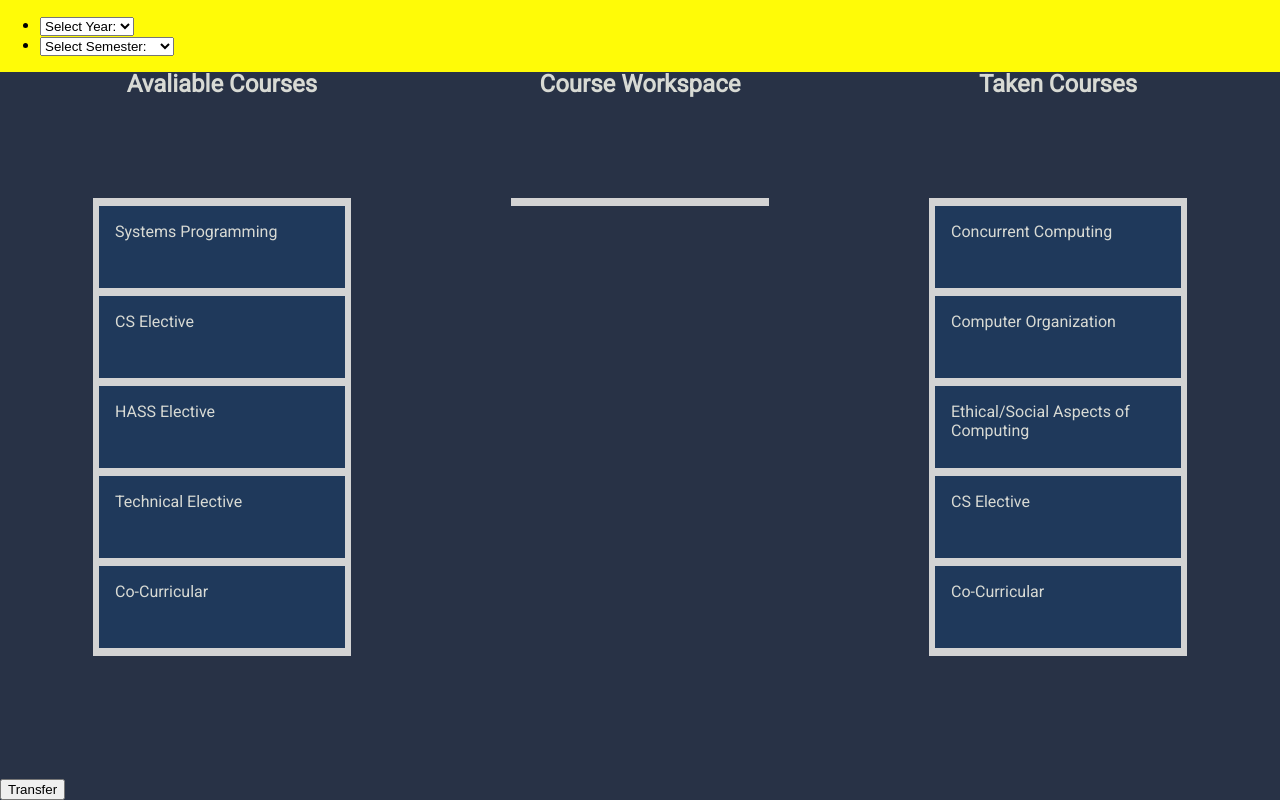
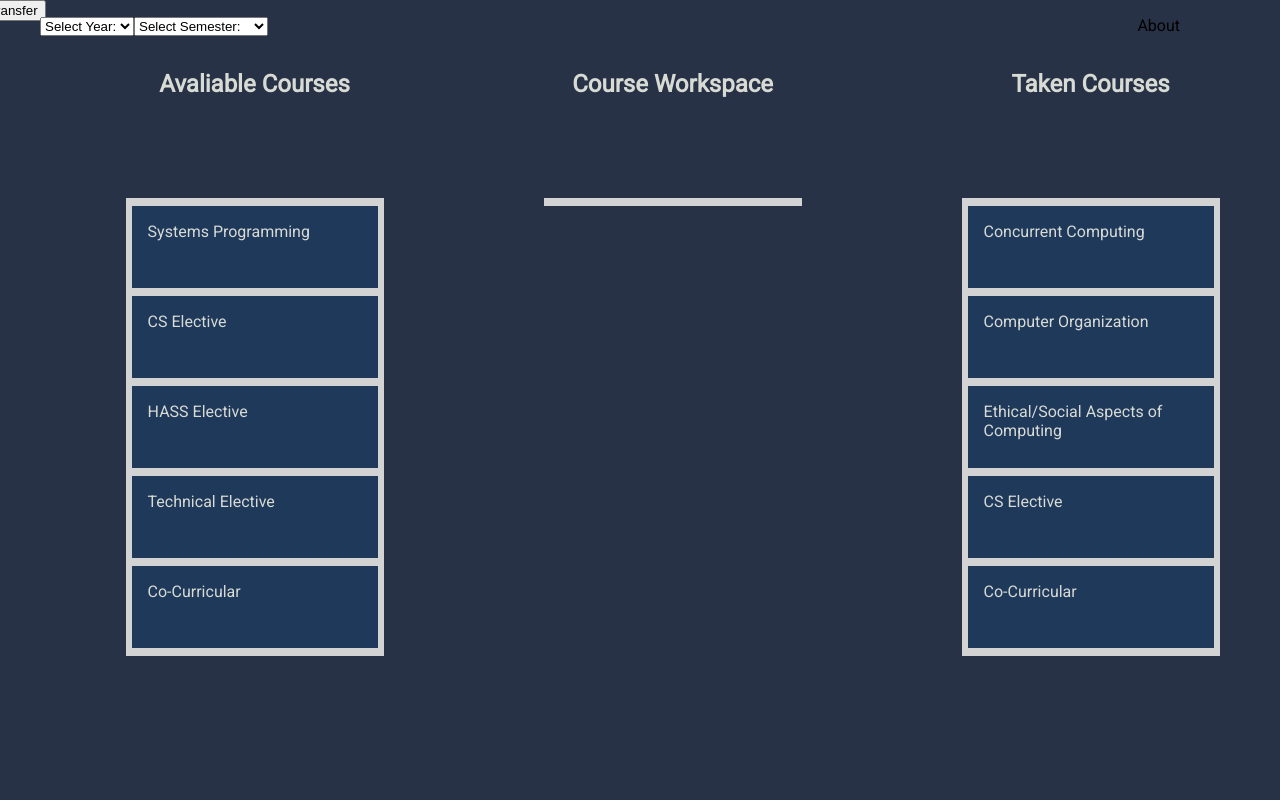
Before and after one commit to LounnAriik/CS3141-Team13, a React (Create React App) app in the folder Test3/: page / in a window 1280 px wide. Built offline with nearby package versions, Linux system fonts and the light colour scheme.

Commit message:
Cleaned up navbar a bit

```diff
--- a/Test3/src/App.css
+++ b/Test3/src/App.css
@@ -7,16 +7,18 @@
 }
 
 .topnav{
-    word-wrap: break-word ;
-    content: width=device-width, initial-scale=1;
-    background-color: #FFFB07;
     position: absolute;
-    width: 100%;
-    border-style: 1px;
+    width:100%;
+
 }
-
-.transfer {
-    position: absolute;
-    left:    0;
-    bottom:   0;
-  }
+.custom-select{
+    list-style-type: none;
+    display: inline;
+}
+.about{
+    list-style-type: none;
+    display: inline;
+    position: relative;
+    float:right;
+    margin-right:100px;
+}
--- a/Test3/src/App.js
+++ b/Test3/src/App.js
@@ -327,6 +327,9 @@ function App() {
               <option value="3">Summer Semester</option>
              </select>
             </li>
+            <li class="custom-select">
+              <div class = "about">About</div>
+            </li>
           </ul>
         </div>
         {Object.entries(columns).map(([columnId, column], index) => {
```
